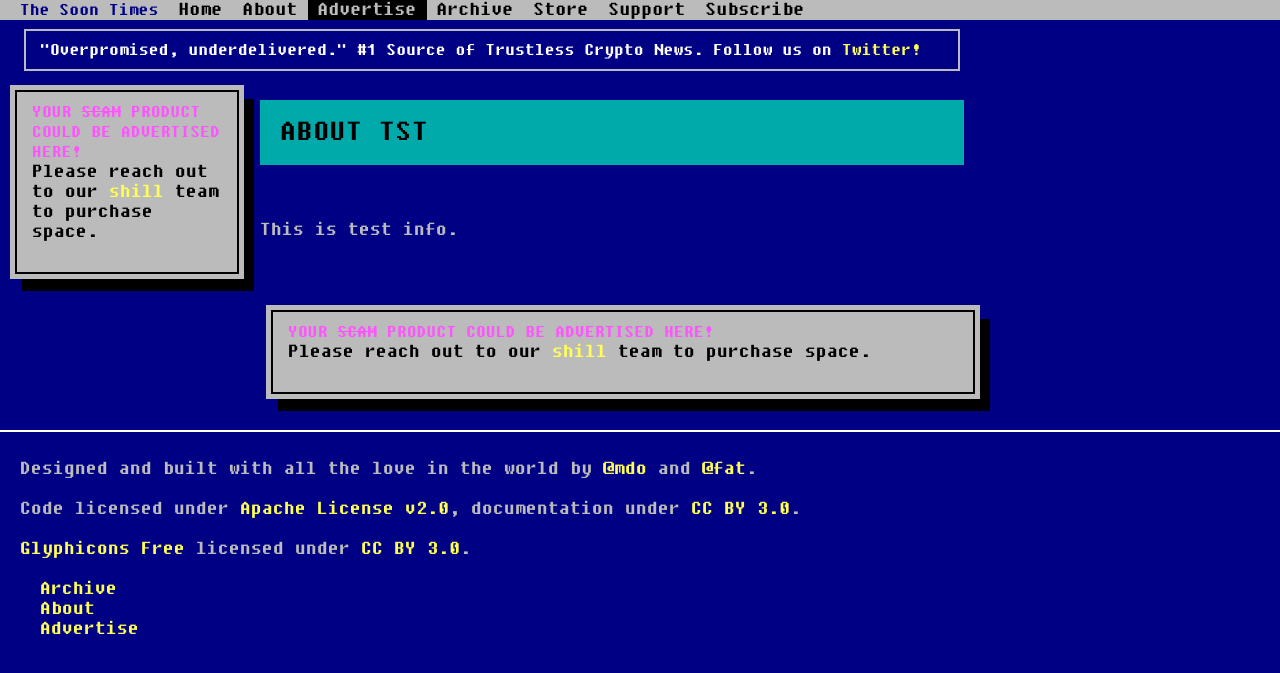
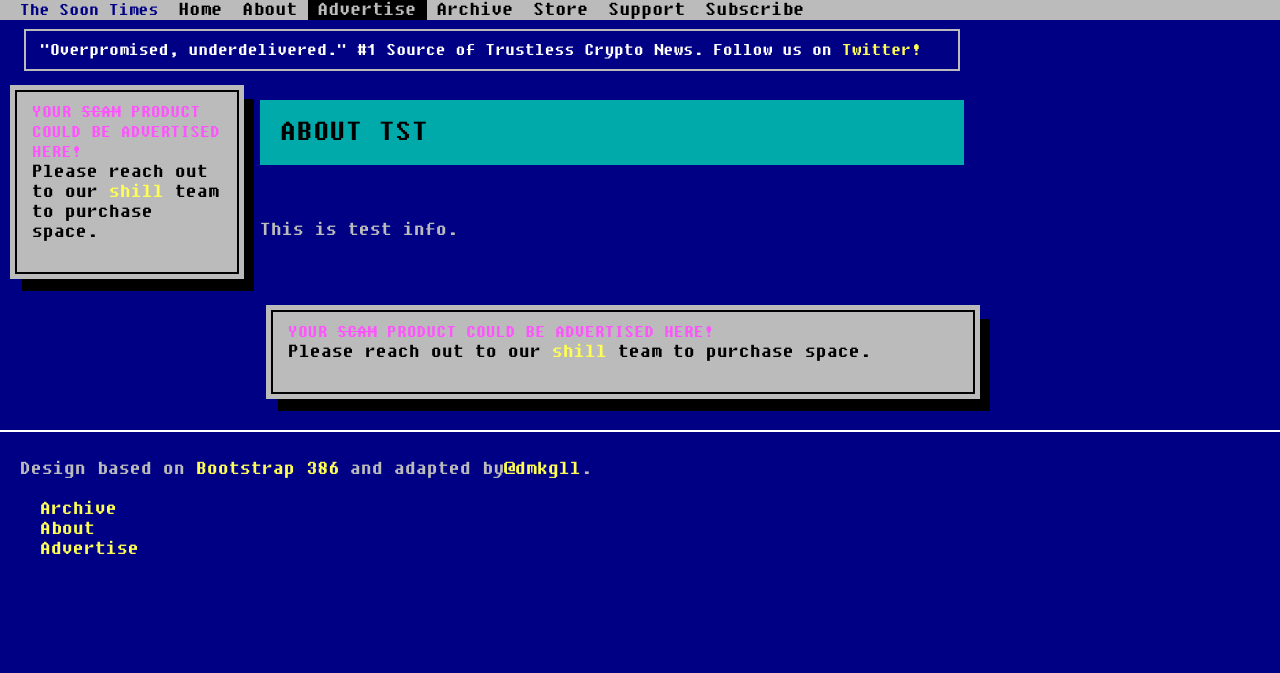
Before and after one commit to dmkgll/tst, a Jekyll site: the page built from about.md, in a window 1280 px wide. Shown: the top 673 px of the page. Built offline with Jekyll 4.4.1, drawn with Linux system fonts in a browser that asks for light colours; comment, search, counter and statistics services are not loaded.

Commit message:
Update footer.html

```diff
--- a/_includes/footer.html
+++ b/_includes/footer.html
@@ -1,8 +1,6 @@
    <footer class="footer">
       <div class="container">
-        <p>Designed and built with all the love in the world by <a href="http://twitter.com/mdo" target="_blank">@mdo</a> and <a href="http://twitter.com/fat" target="_blank">@fat</a>.</p>
-        <p>Code licensed under <a href="http://www.apache.org/licenses/LICENSE-2.0" target="_blank">Apache License v2.0</a>, documentation under <a href="http://creativecommons.org/licenses/by/3.0/">CC BY 3.0</a>.</p>
-        <p><a href="http://glyphicons.com">Glyphicons Free</a> licensed under <a href="http://creativecommons.org/licenses/by/3.0/">CC BY 3.0</a>.</p>
+        <p>Design based on <a href="https://github.com/kristopolous/BOOTSTRA.386" target="_blank">Bootstrap 386</a> and adapted by<a href="http://twitter.com/dmkgll" target="_blank">@dmkgll</a>.</p>
         <ul class="footer-links">
           <li><a href="/archive">Archive</a></li>
           <li class="muted">&middot;</li>
```
